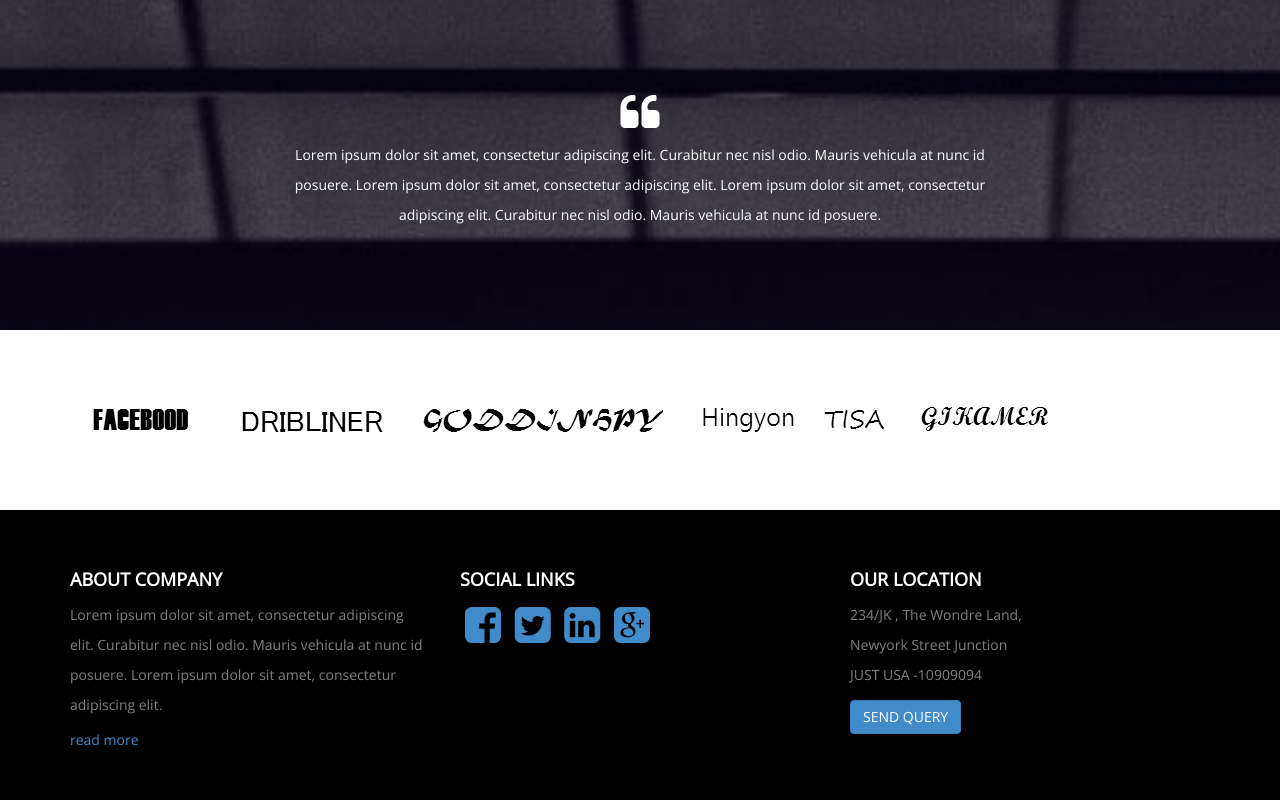
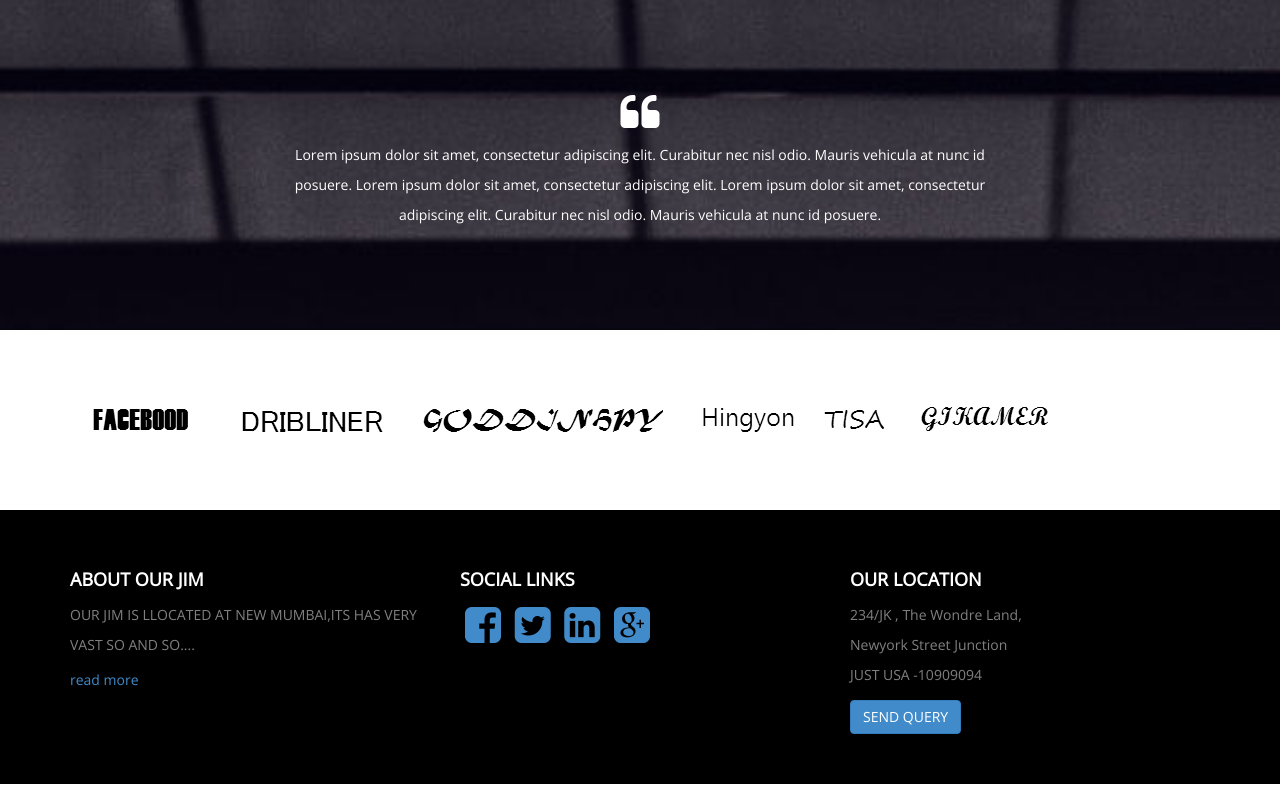
Before and after one commit to atulko/newJim, a plain HTML site: page JimManagement/WebContent/index.html in a window 1280 px wide. Shown: the part 1681-2481 px from the top of the page. Drawn offline with nearby package versions, Linux system fonts and the light colour scheme.

Commit message:
Update index.html

```diff
--- a/JimManagement/WebContent/index.html
+++ b/JimManagement/WebContent/index.html
@@ -231,11 +231,9 @@
             <div class="container">
            <div class="row  pad-bottom" >
             <div class="col-md-4">
-                <h4> <strong>ABOUT COMPANY</strong> </h4>
+                <h4> <strong>ABOUT OUR JIM</strong> </h4>
                             <p>
-                                Lorem ipsum dolor sit amet, consectetur adipiscing elit.
-                         Curabitur nec nisl odio. Mauris vehicula at nunc id posuere.
-                                Lorem ipsum dolor sit amet, consectetur adipiscing elit.
+                                OUR JIM IS LLOCATED AT NEW MUMBAI,ITS HAS VERY VAST SO AND SO....
                             </p>
                 <a href="#" >read more</a>
                 </div>
```
